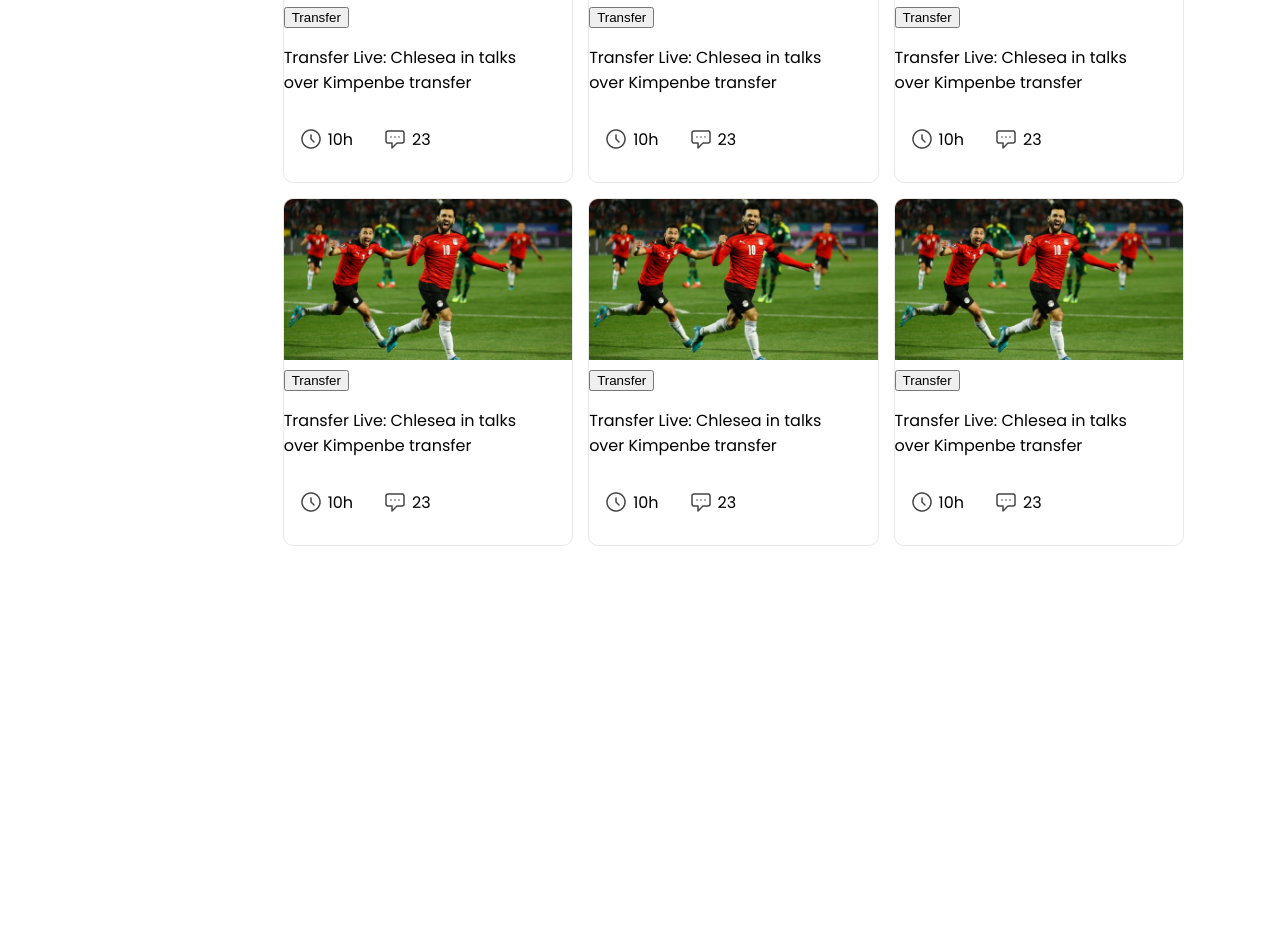
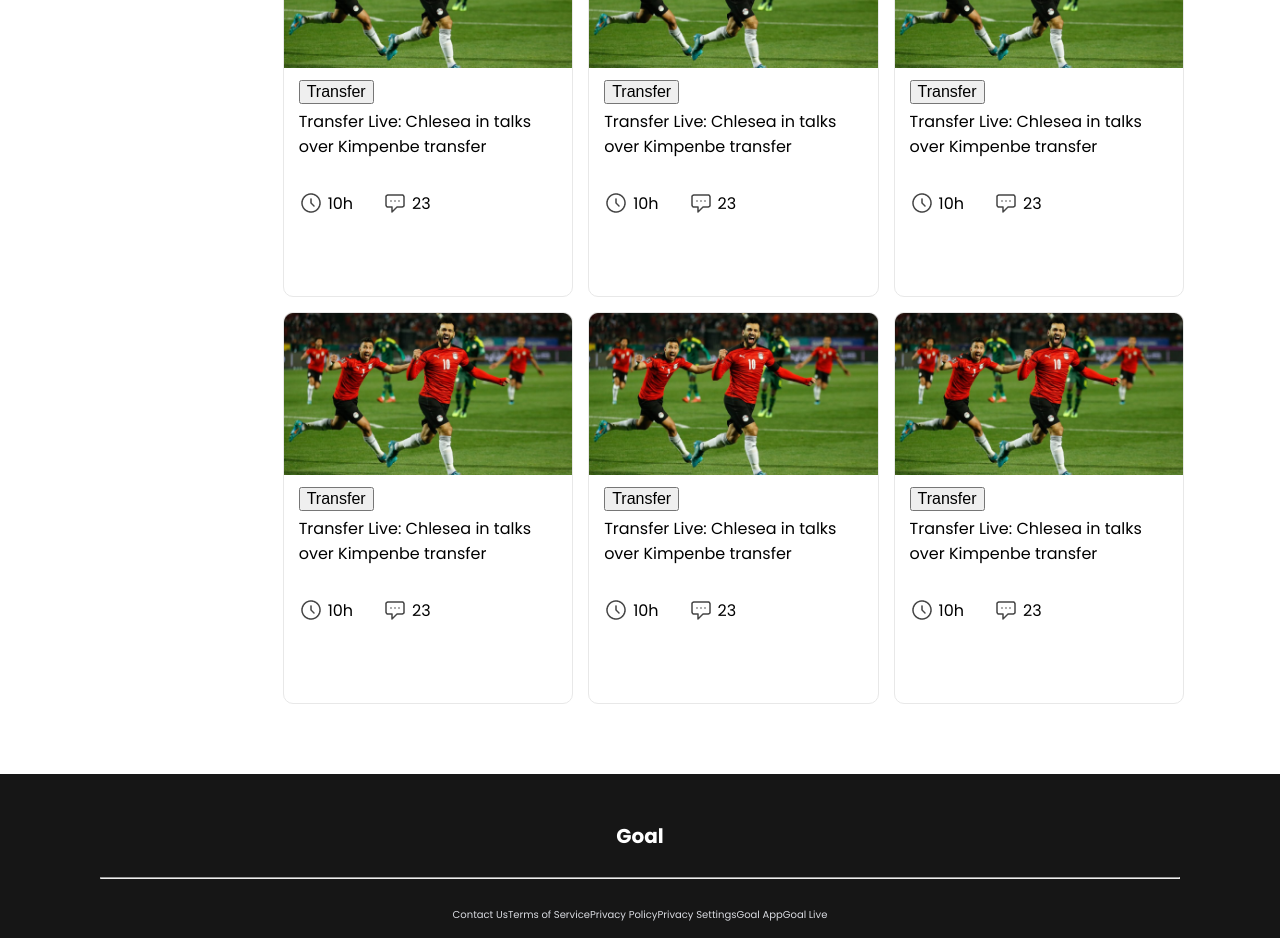
Before and after one commit to Kamrul816/world-cup, a plain HTML site: page index.html in a window 1280 px wide. Shown: the part 996-1934 px from the top of the page. Before the commit the page ends 1612 px from the top, so only its background shows below. Drawn offline with Linux system fonts and the light colour scheme.

Commit message:
added footer section

```diff
--- a/index.html
+++ b/index.html
@@ -35,7 +35,8 @@
                 old.
             </p>
 
-            <a class="link-button" target="_blank" href="https://www.youtube.com/">Watch Live <i class=" fa fa-solid fa-angle-right"></i></a>
+            <a class="link-button" target="_blank" href="https://www.youtube.com/">Watch Live <i
+                    class="fa fa-solid fa-angle-right"></i></a>
         </div>
 
         <div class="half-width">
@@ -53,6 +54,7 @@
                     <button class="blog-select">Blog</button>
                 </div>
 
+                <!----- Cards Start ------>
                 <div class="cards">
                     <div class="card">
                         <img src="images/assets/Blog Image.png" alt="Live Football"> <br>
@@ -71,8 +73,8 @@
                     </div>
                     <div class="card">
                         <img src="images/assets/Blog Image.png" alt="Live Football"> <br>
-                        <button>Transfer</button>
-                        <p>Transfer Live: Chlesea in talks <br> over Kimpenbe transfer</p>
+                        <button class="btn">Transfer</button>
+                        <p class="title">Transfer Live: Chlesea in talks <br> over Kimpenbe transfer</p>
                         <div class="match-info">
                             <div class="match-duration">
                                 <img src="images/assets/Time Icon.png" alt="clock">
@@ -86,8 +88,8 @@
                     </div>
                     <div class="card">
                         <img src="images/assets/Blog Image.png" alt="Live Football"> <br>
-                        <button>Transfer</button>
-                        <p>Transfer Live: Chlesea in talks <br> over Kimpenbe transfer</p>
+                        <button class="btn">Transfer</button>
+                        <p class="title">Transfer Live: Chlesea in talks <br> over Kimpenbe transfer</p>
                         <div class="match-info">
                             <div class="match-duration">
                                 <img src="images/assets/Time Icon.png" alt="clock">
@@ -101,8 +103,8 @@
                     </div>
                     <div class="card">
                         <img src="images/assets/Blog Image.png" alt="Live Football"> <br>
-                        <button>Transfer</button>
-                        <p>Transfer Live: Chlesea in talks <br> over Kimpenbe transfer</p>
+                        <button class="btn">Transfer</button>
+                        <p class="title">Transfer Live: Chlesea in talks <br> over Kimpenbe transfer</p>
                         <div class="match-info">
                             <div class="match-duration">
                                 <img src="images/assets/Time Icon.png" alt="clock">
@@ -116,8 +118,8 @@
                     </div>
                     <div class="card">
                         <img src="images/assets/Blog Image.png" alt="Live Football"> <br>
-                        <button>Transfer</button>
-                        <p>Transfer Live: Chlesea in talks <br> over Kimpenbe transfer</p>
+                        <button class="btn">Transfer</button>
+                        <p class="title">Transfer Live: Chlesea in talks <br> over Kimpenbe transfer</p>
                         <div class="match-info">
                             <div class="match-duration">
                                 <img src="images/assets/Time Icon.png" alt="clock">
@@ -131,8 +133,8 @@
                     </div>
                     <div class="card">
                         <img src="images/assets/Blog Image.png" alt="Live Football"> <br>
-                        <button>Transfer</button>
-                        <p>Transfer Live: Chlesea in talks <br> over Kimpenbe transfer</p>
+                        <button class="btn">Transfer</button>
+                        <p class="title">Transfer Live: Chlesea in talks <br> over Kimpenbe transfer</p>
                         <div class="match-info">
                             <div class="match-duration">
                                 <img src="images/assets/Time Icon.png" alt="clock">
@@ -146,8 +148,8 @@
                     </div>
                     <div class="card">
                         <img src="images/assets/Blog Image.png" alt="Live Football"> <br>
-                        <button>Transfer</button>
-                        <p>Transfer Live: Chlesea in talks <br> over Kimpenbe transfer</p>
+                        <button class="btn">Transfer</button>
+                        <p class="title">Transfer Live: Chlesea in talks <br> over Kimpenbe transfer</p>
                         <div class="match-info">
                             <div class="match-duration">
                                 <img src="images/assets/Time Icon.png" alt="clock">
@@ -161,8 +163,8 @@
                     </div>
                     <div class="card">
                         <img src="images/assets/Blog Image.png" alt="Live Football"> <br>
-                        <button>Transfer</button>
-                        <p>Transfer Live: Chlesea in talks <br> over Kimpenbe transfer</p>
+                        <button class="btn">Transfer</button>
+                        <p class="title">Transfer Live: Chlesea in talks <br> over Kimpenbe transfer</p>
                         <div class="match-info">
                             <div class="match-duration">
                                 <img src="images/assets/Time Icon.png" alt="clock">
@@ -176,8 +178,8 @@
                     </div>
                     <div class="card">
                         <img src="images/assets/Blog Image.png" alt="Live Football"> <br>
-                        <button>Transfer</button>
-                        <p>Transfer Live: Chlesea in talks <br> over Kimpenbe transfer</p>
+                        <button class="btn">Transfer</button>
+                        <p class="title">Transfer Live: Chlesea in talks <br> over Kimpenbe transfer</p>
                         <div class="match-info">
                             <div class="match-duration">
                                 <img src="images/assets/Time Icon.png" alt="clock">
@@ -192,6 +194,28 @@
                 </div>
             </div>
         </section>
+
+        <!-- Footer Section  -->
+        <section>
+            <footer class="footer">
+                <h4>Goal</h4>
+                <hr class="line">
+                <div class="privacy">
+                    <p>Contact Us</p>
+                    <p> Terms of Service</p>
+                    <p>Privacy Policy</p>
+                    <p>Privacy Settings</p>
+                    <p>Goal App</p>
+                    <p>Goal Live</p>
+                </div>
+                <div>
+                    <a class= "social-icon" target="_blank" href="https://www.facebook.com/"><i class="fa fa-brands fa-facebook"></i></a>
+                    <a class= "social-icon" target="_blank" href="https://www.twitter.com/"><i class="fa fa-brands fa-twitter-square"></i></a>
+                    <a class= "social-icon" target="_blank" href="https://www.linkedin.com/"><i class="fa fa-brands fa-linkedin"></i></a>
+                    <a class= "social-icon" target="_blank" href="https://www.youtube.com/"><i class="fa fa-brands fa-youtube"></i></a>
+                </div>
+            </footer>
+        </section>
     </main>
 
 </body>
--- a/styles/style.css
+++ b/styles/style.css
@@ -13,6 +13,7 @@ body {
     display: flex;
     width: 85vw;
     margin: 30px auto;
+    padding-bottom: 60px;
     border-radius: 15px;
     background-color: #161616;
 }
@@ -20,8 +21,9 @@ body {
 .half-width .text {
     color: #fff;
     width: 50%;
-    margin-top: 50px;
+    margin-top: 60px;
     margin-left: 70px;
+    padding-top: 40px;
     font-size: 2em;
 }
 
@@ -33,7 +35,8 @@ body {
 }
 
 .link-button {
-    margin: 70px;
+    margin-left: 70px;
+    margin-bottom: 70px;
     color: #fff;
     padding: 10px 15px;
     border-radius: 5px;
@@ -46,11 +49,17 @@ body {
 }
 
 .half-width img {
-    margin-top: 20px;
-    padding-right: 100px;
+    width: 70%;
+    margin-top: 70px;
+    padding-right: 200px;
+    overflow: hidden;
+}
+.half-width:hover img {
+    transform: scale(1.5);
+    transition: transform 2s ease-in-out;
 }
 
-/* blog section  */
+/* blog & card section  */
 .container {
     display: flex;
     width: 85vw;
@@ -58,9 +67,9 @@ body {
 }
 
 .blog {
-    padding: 5px 10px;
+    padding: 20px 10px;
     border-radius: 8px;
-    margin-bottom: 900px;
+    margin-bottom: 1000px;
     background-color: #161616;
 }
 
@@ -84,6 +93,7 @@ body {
     background-color: #DD0000;
 }
 
+/* card start  */
 .cards {
     display: grid;
     grid-template-columns: repeat(3, 1fr);
@@ -100,12 +110,17 @@ body {
 }
 
 .btn, .title {
+    margin-top: 5px;
     margin-left: 15px;
+    justify-content: flex-start;
+    font-size: 1em;
 }
 
 .match-info {
     display: flex;
     align-items: center;
+    margin-top: 0;
+    margin-bottom: 0;
     padding-left: 15px;
 }
 .match-duration {
@@ -118,3 +133,33 @@ body {
     padding-top: 5px;
     margin-right: 5px;
 }
+
+.footer {
+    text-align: center;
+    background-color: #161616;
+    padding: 20px 0px 20px 0;
+}
+
+footer h4 {
+    color: #fff;
+    font-size: 20px;
+    text-align: center;
+}
+
+.line {
+    margin-left: 100px;
+    margin-right: 100px;
+}
+
+.privacy {
+    display: flex;
+    justify-content: center;
+    color: #D9DBE1;
+    font-size: 10px;
+    padding-top: 10px;
+    padding-bottom: 10px;
+}
+
+.social-icon {
+    color: #fff;
+}
```
